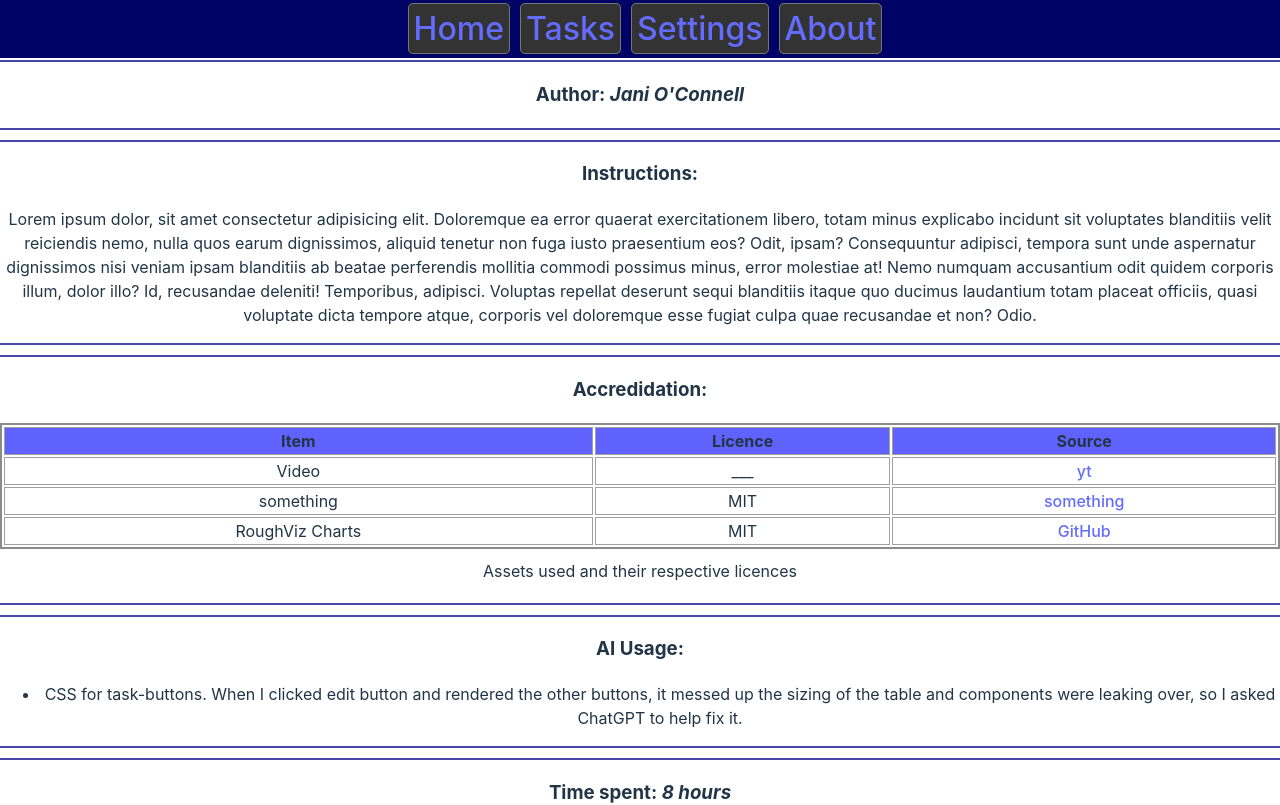
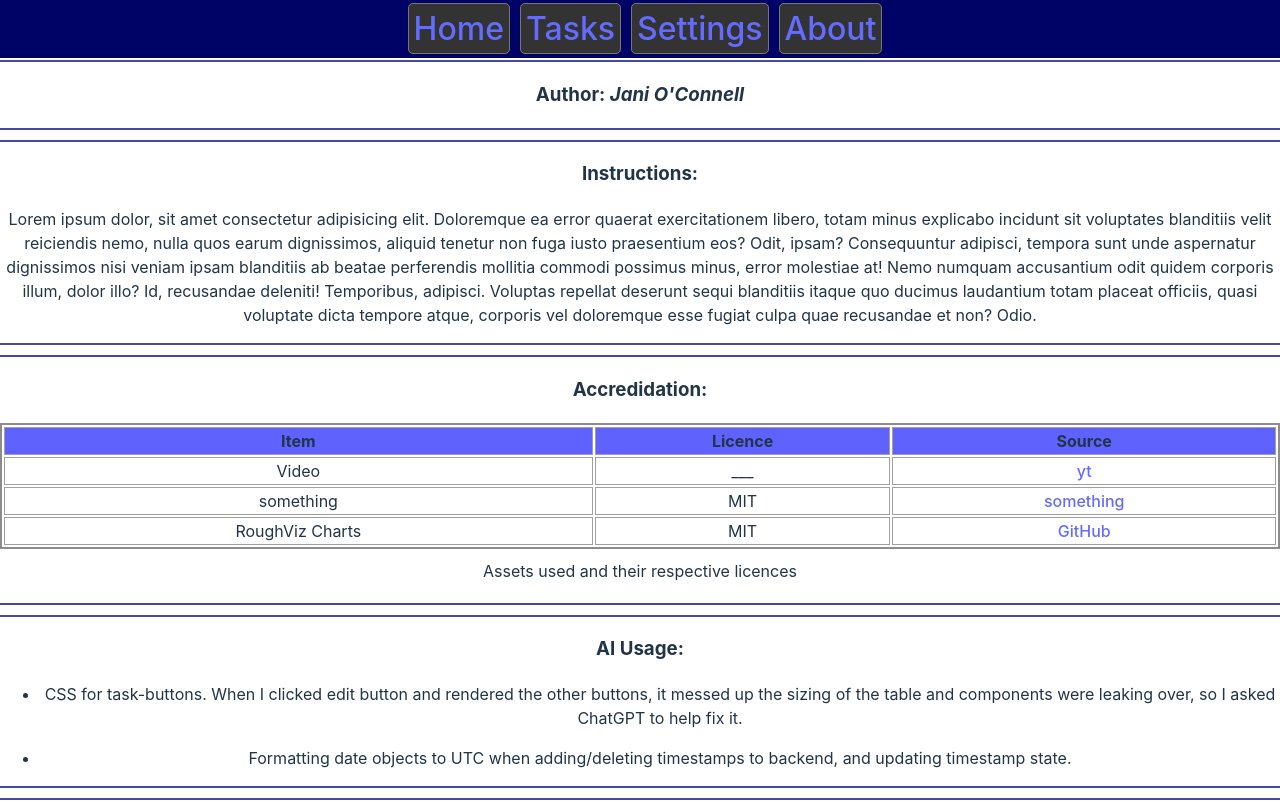
Before and after one commit to YaKnee/activity-tracker, a React (Vite) app: page /about in a window 1280 px wide. Shown: the top 805 px of the page. Built offline with nearby package versions, Linux system fonts and the light colour scheme; no server answers.

Commit message:
docs: update about information

```diff
--- a/src/pages/About.jsx
+++ b/src/pages/About.jsx
@@ -64,8 +64,15 @@ function About() {
         <h3>AI Usage:</h3>
         <ul>
           <li>
-            <p>CSS for task-buttons. When I clicked edit button and rendered the other buttons, it messed up the sizing of the table
+            <p>
+              CSS for task-buttons. When I clicked edit button and rendered the other buttons, it messed up the sizing of the table
               and components were leaking over, so I asked ChatGPT to help fix it.
+            </p>
+          </li>
+          <li>
+            <p>
+              Formatting date objects to UTC when adding/deleting timestamps to backend,
+              and updating timestamp state.
             </p>
           </li>
         </ul>
```
